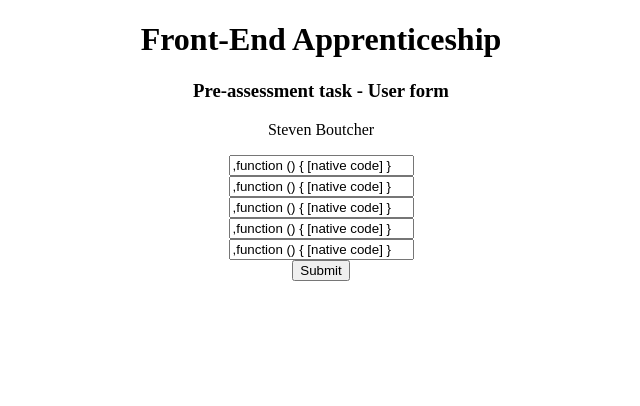
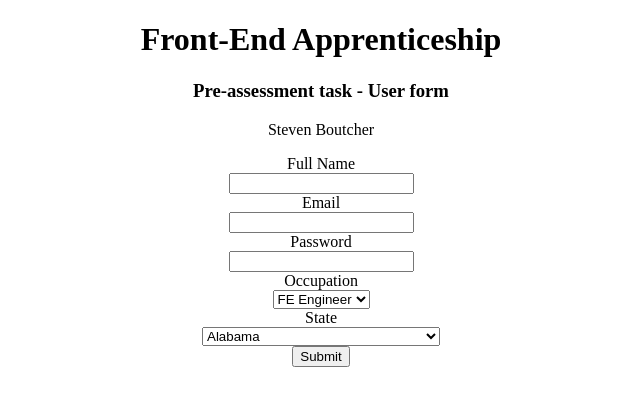
Before and after one commit to boutchersj/fe-pre-assessment, a React (Create React App) app: page / in a window 1280 px wide. Shown: the top 406 px of the page, without its empty margins (319-959 px from the left). Built offline with nearby package versions, Linux system fonts and the light colour scheme.

Commit message:
[MAIN] Add OccupationPicker and StatePicker components, get state flowing to and from input elements

```diff
--- a/src/app/Form.js
+++ b/src/app/Form.js
@@ -1,38 +1,48 @@
 import React, { useState } from 'react';
 import Input from './Input';
+import OccupationPicker from './OccupationPicker';
+import StatePicker from './StatePicker';
 
 function Form() {
-  const fullName = useState('');
-  const email = useState('');
-  const password = useState('');
-  const occupation = useState('');
-  const state = useState('');
+  const [formInputValues, setFormInputValues] = useState({
+    fullName: '',
+    email: '',
+    password: '',
+    occupation: '',
+    state: ''
+  });
 
-  const submitForm = () => {
+  function handleChange(e) {
+    setFormInputValues({...formInputValues,
+      [e.target.name]: e.target.value
+    })
+  }
+
+  function submitForm() {
 
   };
 
   return (
     <form>
       <Input>
-        <label htmlFor="fullName"></label>
-        <input value={fullName}></input>
+        <label htmlFor="fullName">Full Name</label>
+        <input name="fullName" onChange={handleChange} value={formInputValues.fullName} type="text"></input>
       </Input>
       <Input>
-        <label htmlFor="email"></label>
-        <input value={email}></input>
+        <label htmlFor="email">Email</label>
+        <input name="email" onChange={handleChange} value={formInputValues.email} type="email"></input>
       </Input>
       <Input>
-        <label htmlFor="password"></label>
-        <input value={password}></input>
+        <label htmlFor="password">Password</label>
+        <input name="password" onChange={handleChange} value={formInputValues.password} type="password"></input>
       </Input>
       <Input>
-        <label htmlFor="occupation"></label>
-        <input value={occupation}></input>
+        <label htmlFor="occupation">Occupation</label>
+        <OccupationPicker handleChange={handleChange} value={formInputValues.occupation} />
       </Input>
       <Input>
-        <label htmlFor="state"></label>
-        <input value={state}></input>
+        <label htmlFor="state">State</label>
+        <StatePicker handleChange={handleChange} value={formInputValues.state} />
       </Input>
       <input type="submit" onClick={submitForm}/>
     </form>
--- /dev/null
+++ b/src/app/OccupationPicker.js
@@ -0,0 +1,13 @@
+import React from 'react';
+
+function OccupationPicker(props) {
+  return (
+    <select name="occupation" onChange={props.handleChange} value={props.value}>
+      <option value="FE Engineer">FE Engineer</option>
+      <option value="Design">Design</option>
+      <option value="Support">QA</option>
+    </select>
+  )
+}
+
+export default OccupationPicker;
--- /dev/null
+++ b/src/app/StatePicker.js
@@ -0,0 +1,72 @@
+import React from 'react';
+
+function StatePicker(props) {
+  return (
+    <select name="state" onChange={props.handleChange} value={props.value}>
+      <option value="AL">Alabama</option>
+      <option value="AK">Alaska</option>
+      <option value="AZ">Arizona</option>
+      <option value="AR">Arkansas</option>
+      <option value="CA">California</option>
+      <option value="CO">Colorado</option>
+      <option value="CT">Connecticut</option>
+      <option value="DE">Delaware</option>
+      <option value="DC">District Of Columbia</option>
+      <option value="FL">Florida</option>
+      <option value="GA">Georgia</option>
+      <option value="HI">Hawaii</option>
+      <option value="ID">Idaho</option>
+      <option value="IL">Illinois</option>
+      <option value="IN">Indiana</option>
+      <option value="IA">Iowa</option>
+      <option value="KS">Kansas</option>
+      <option value="KY">Kentucky</option>
+      <option value="LA">Louisiana</option>
+      <option value="ME">Maine</option>
+      <option value="MD">Maryland</option>
+      <option value="MA">Massachusetts</option>
+      <option value="MI">Michigan</option>
+      <option value="MN">Minnesota</option>
+      <option value="MS">Mississippi</option>
+      <option value="MO">Missouri</option>
+      <option value="MT">Montana</option>
+      <option value="NE">Nebraska</option>
+      <option value="NV">Nevada</option>
+      <option value="NH">New Hampshire</option>
+      <option value="NJ">New Jersey</option>
+      <option value="NM">New Mexico</option>
+      <option value="NY">New York</option>
+      <option value="NC">North Carolina</option>
+      <option value="ND">North Dakota</option>
+      <option value="OH">Ohio</option>
+      <option value="OK">Oklahoma</option>
+      <option value="OR">Oregon</option>
+      <option value="PA">Pennsylvania</option>
+      <option value="RI">Rhode Island</option>
+      <option value="SC">South Carolina</option>
+      <option value="SD">South Dakota</option>
+      <option value="TN">Tennessee</option>
+      <option value="TX">Texas</option>
+      <option value="UT">Utah</option>
+      <option value="VT">Vermont</option>
+      <option value="VA">Virginia</option>
+      <option value="WA">Washington</option>
+      <option value="WV">West Virginia</option>
+      <option value="WI">Wisconsin</option>
+      <option value="WY">Wyoming</option>
+      <option disabled="disabled">--Outlying Territories--</option>
+      <option value="AS">American Samoa</option>
+      <option value="GU">Guam</option>
+      <option value="MP">Northern Mariana Islands</option>
+      <option value="PR">Puerto Rico</option>
+      <option value="UM">United States Minor Outlying Islands</option>
+      <option value="VI">Virgin Islands</option>
+      <option disabled="disabled">--Armed Forces--</option>
+      <option value="AA">Armed Forces Americas</option>
+      <option value="AP">Armed Forces Pacific</option>
+      <option value="AE">Armed Forces Others</option>
+    </select>
+  )
+}
+
+export default StatePicker;
```
